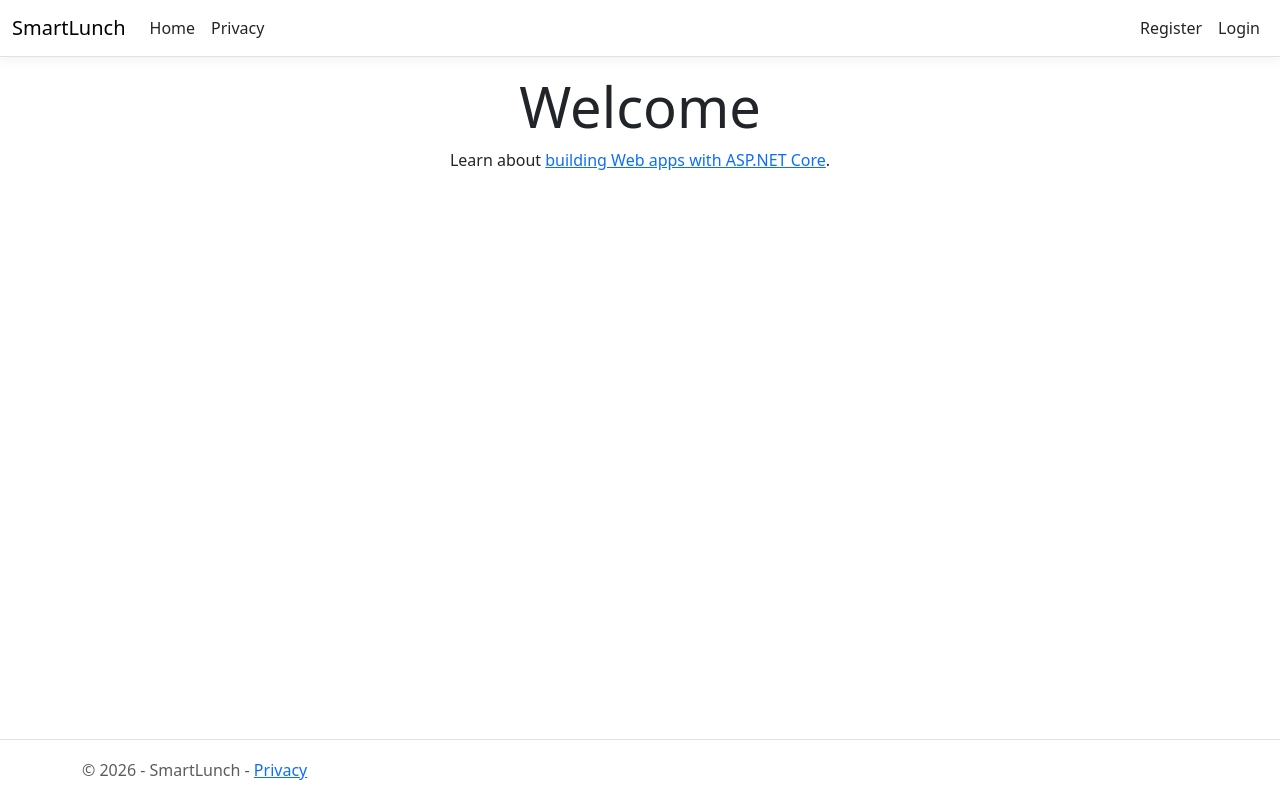
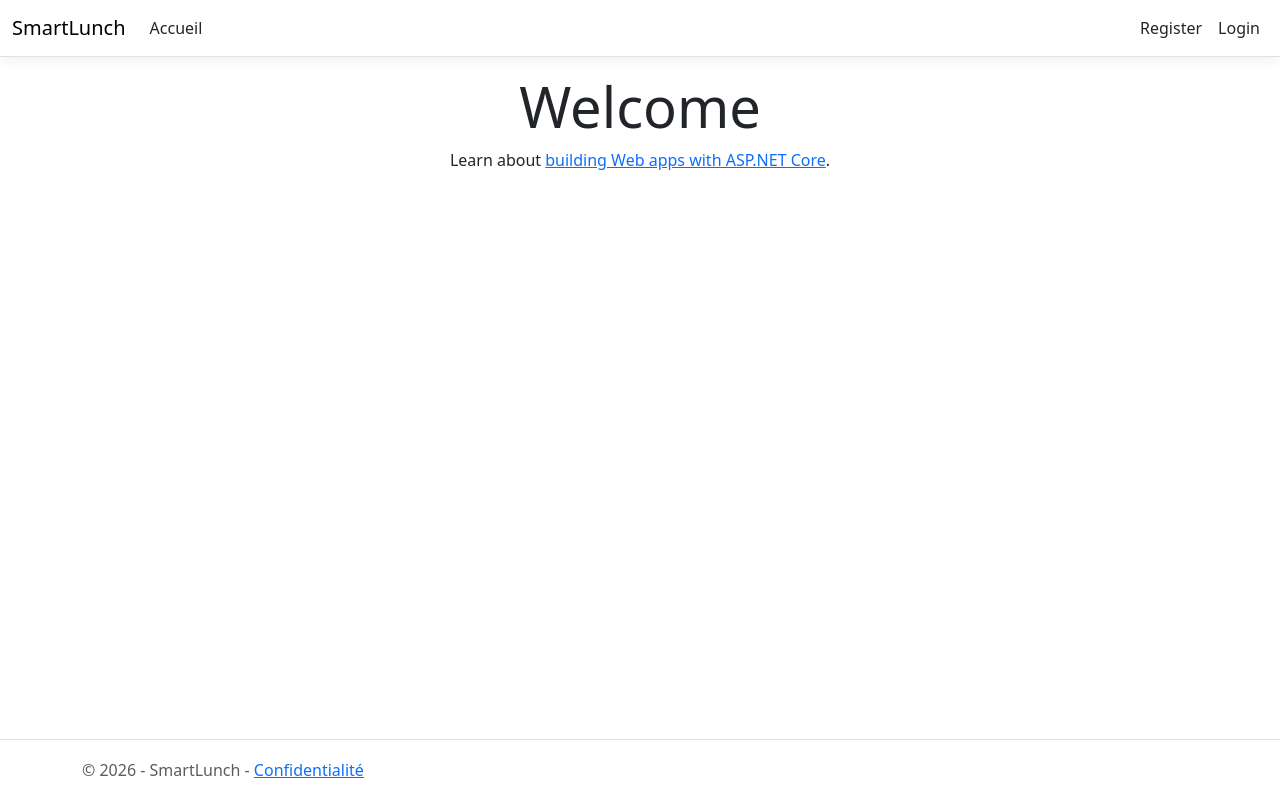
Before and after one commit to IsadoraEaston/SmartLunch, an ASP.NET Core app: page / in a window 1280 px wide. Run offline with ASP.NET Core 8, Linux system fonts and the light colour scheme; style sheets or scripts are compiled from the project's sources; some libraries are stand-ins or nearby versions.

Commit message:
Ajoute le menu par rôle dans _Layout.cshtml

```diff
--- a/SmartLunch/Views/Shared/_Layout.cshtml
+++ b/SmartLunch/Views/Shared/_Layout.cshtml
@@ -1,5 +1,6 @@
+@using SmartLunch.Data
 <!DOCTYPE html>
-<html lang="en">
+<html lang="fr">
 <head>
     <meta charset="utf-8" />
     <meta name="viewport" content="width=device-width, initial-scale=1.0" />
@@ -21,11 +22,36 @@
                 <div class="navbar-collapse collapse d-sm-inline-flex justify-content-between">
                     <ul class="navbar-nav flex-grow-1">
                         <li class="nav-item">
-                            <a class="nav-link text-dark" asp-area="" asp-controller="Home" asp-action="Index">Home</a>
+                            <a class="nav-link text-dark" asp-area="" asp-controller="Home" asp-action="Index">Accueil</a>
                         </li>
-                        <li class="nav-item">
-                            <a class="nav-link text-dark" asp-area="" asp-controller="Home" asp-action="Privacy">Privacy</a>
-                        </li>
+
+                        @if (User.IsInRole(IdentitySeeder.ParentRole))
+                        {
+                            @* Menu Parent : les liens seront branchés quand les pages de Doris existeront *@
+                            <li class="nav-item">
+                                <a class="nav-link text-dark" href="#">Mes enfants</a>
+                            </li>
+                            <li class="nav-item">
+                                <a class="nav-link text-dark" href="#">Calendrier</a>
+                            </li>
+                            <li class="nav-item">
+                                <a class="nav-link text-dark" href="#">Contact</a>
+                            </li>
+                        }
+
+                        @if (User.IsInRole(IdentitySeeder.AdministratorRole))
+                        {
+                            @* Menu Administrator : les liens seront branchés quand mes pages existeront *@
+                            <li class="nav-item">
+                                <a class="nav-link text-dark" href="#">Repas</a>
+                            </li>
+                            <li class="nav-item">
+                                <a class="nav-link text-dark" href="#">Menus</a>
+                            </li>
+                            <li class="nav-item">
+                                <a class="nav-link text-dark" href="#">Commandes du jour</a>
+                            </li>
+                        }
                     </ul>
                     <partial name="_LoginPartial" />
                 </div>
@@ -40,7 +66,7 @@
 
     <footer class="border-top footer text-muted">
         <div class="container">
-            &copy; 2026 - SmartLunch - <a asp-area="" asp-controller="Home" asp-action="Privacy">Privacy</a>
+            &copy; 2026 - SmartLunch - <a asp-area="" asp-controller="Home" asp-action="Privacy">Confidentialité</a>
         </div>
     </footer>
     <script src="~/lib/jquery/dist/jquery.min.js"></script>
```
